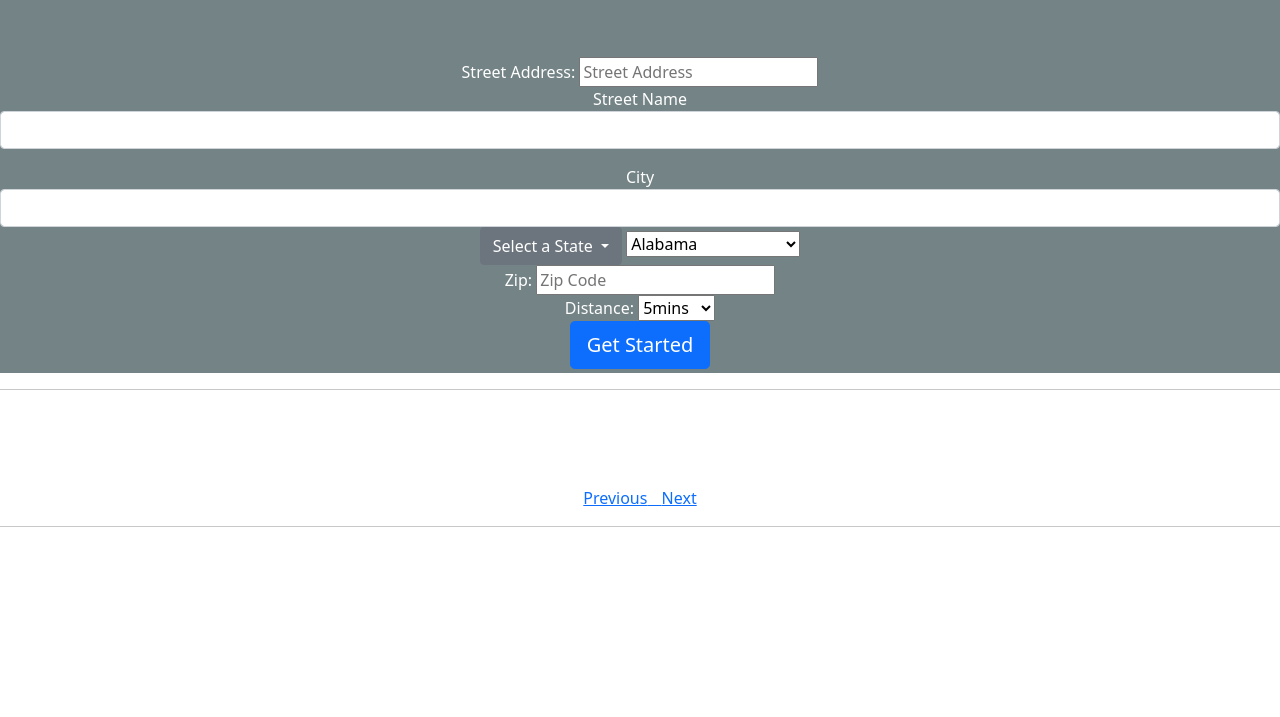
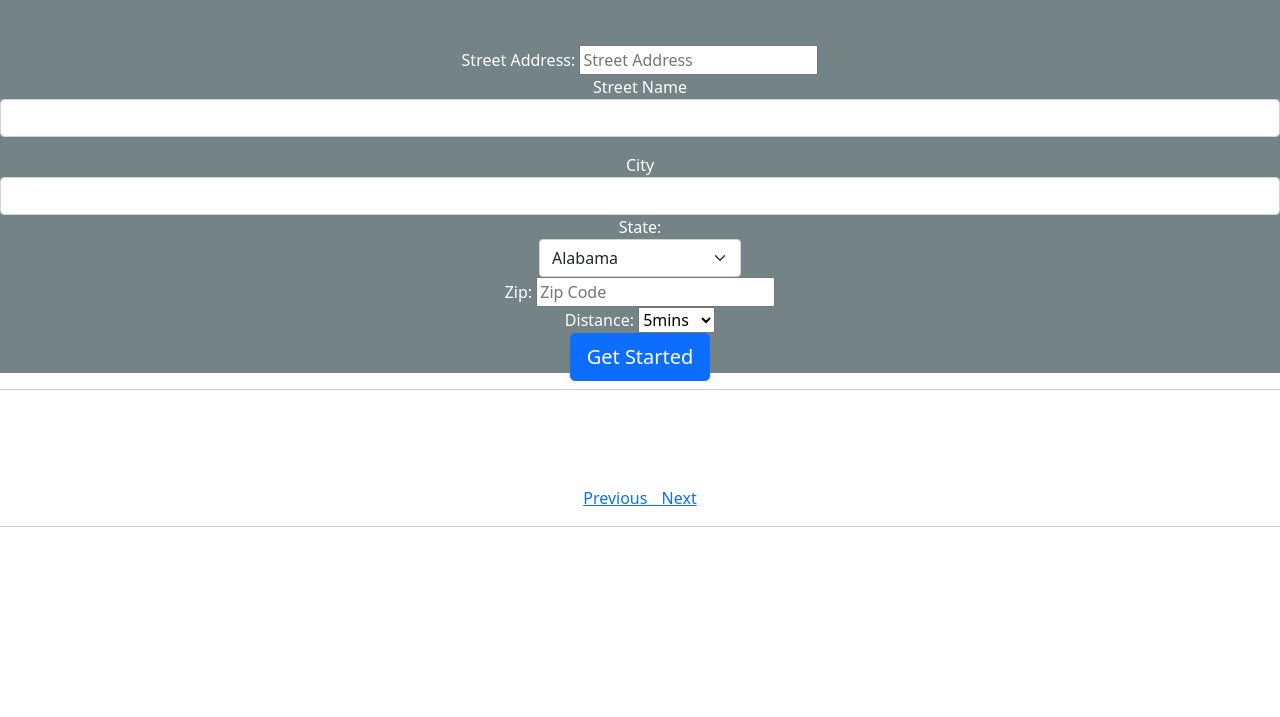
Before and after one commit to natelee3/DINEysus_app, a plain HTML site: page index.html in a window 1280 px wide. Shown: the part 83-800 px from the top of the page. Drawn offline with nearby package versions, Linux system fonts and the light colour scheme.

Commit message:
index changes

```diff
--- a/index.html
+++ b/index.html
@@ -51,10 +51,8 @@
                         </label>
                     </div>
                         <div class="dropdown">
-                            <button class="btn btn-secondary dropdown-toggle" type="button">Select a State
-                            </button>
-                        <label>
-                            <select>
+                        <label>State:
+                            <select class="form-select" aria-label="Default select example">
                                 <option value="AL">Alabama</option>
                                 <option value="AK">Alaska</option>
                                 <option value="AZ">Arizona</option>
```
